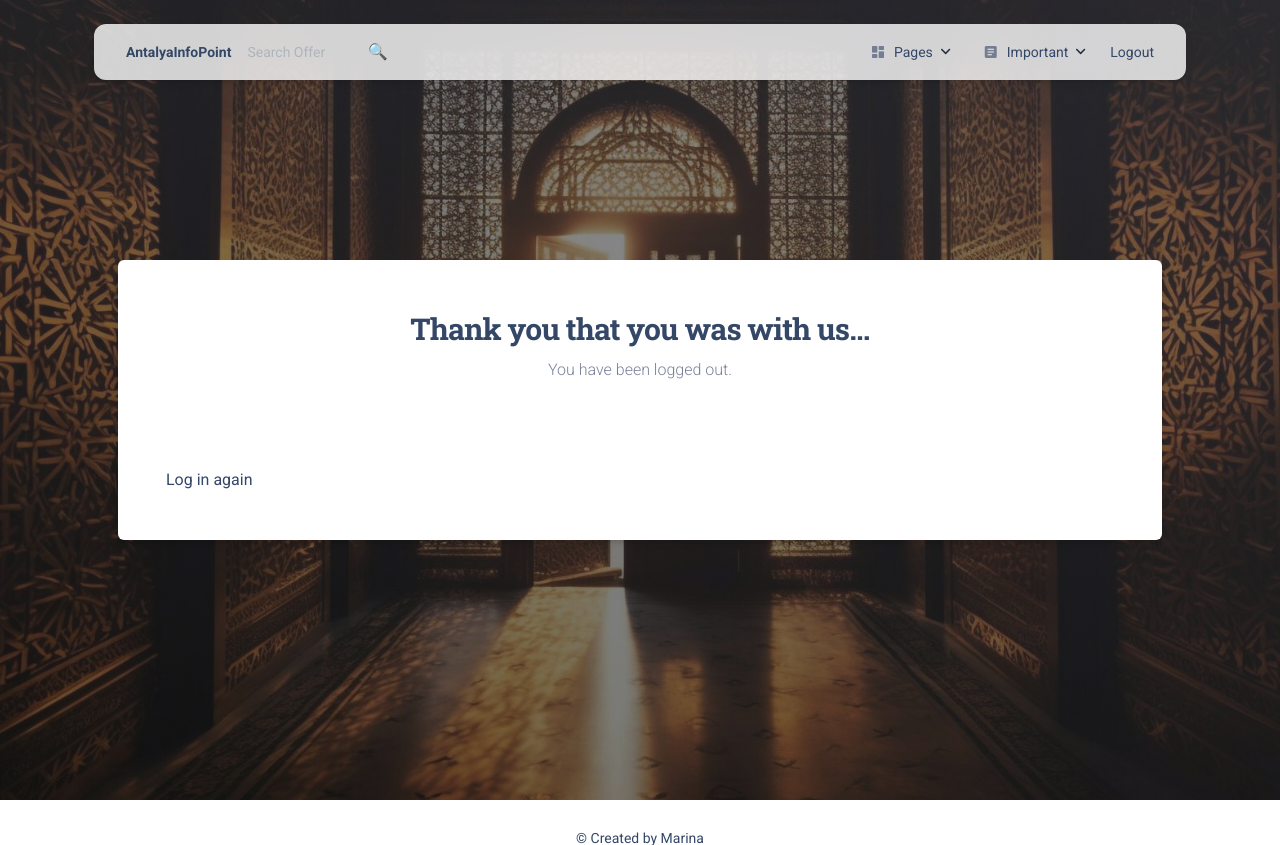
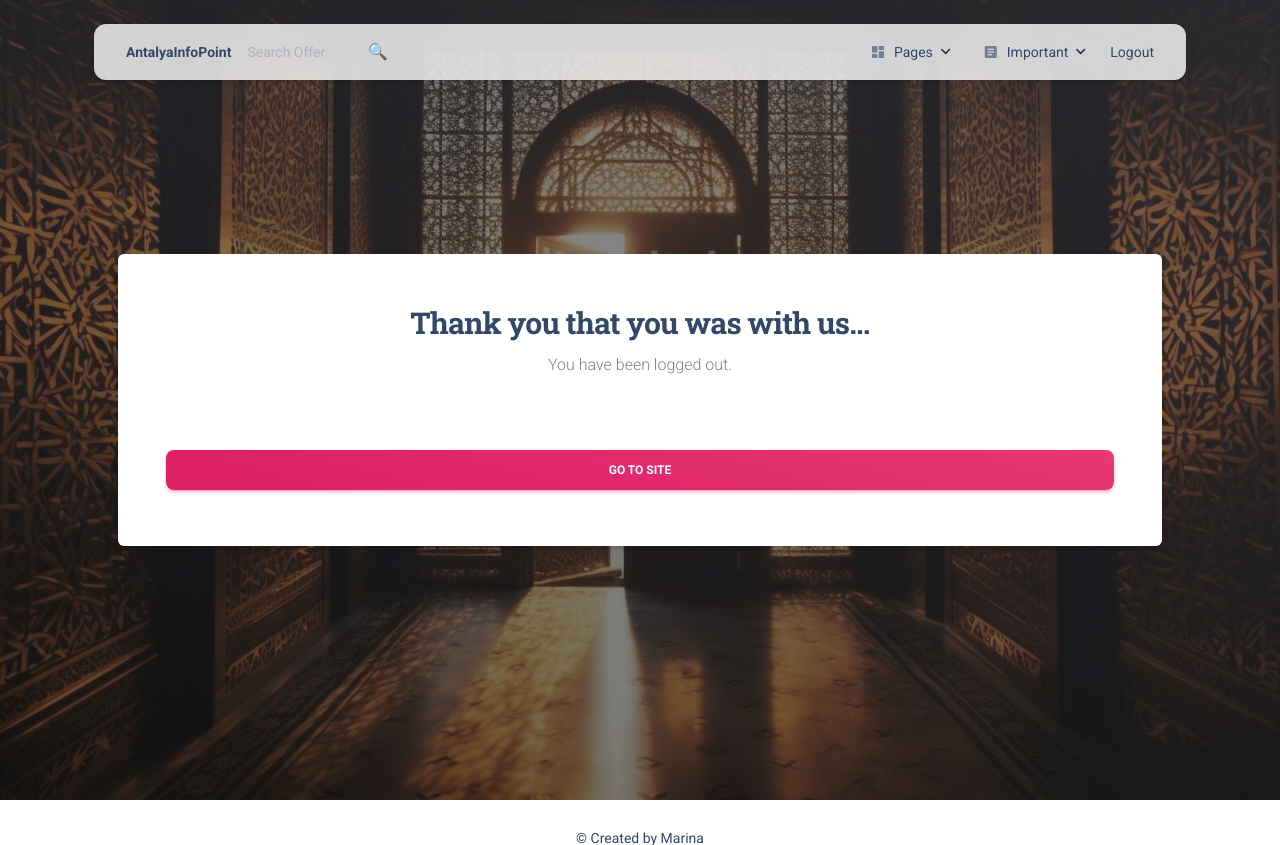
Before and after one commit to marinaua13/antalya-info-point, a Django app: template templates/registration/logged_out.html in a window 1280 px wide. Shown: the top 845 px of the page. Run offline with Django 5.2, Linux system fonts and the light colour scheme; the template is opened without the code that fills it, so the values that code supplies are empty; the visitor is signed in with stand-in values (Sample User, id 1); parts of the project's set-up code (start-up, migrations or seed data) failed here and were passed over; some libraries are stand-ins or nearby versions.

Commit message:
add possibility to go to site without registration

```diff
--- a/templates/registration/logged_out.html
+++ b/templates/registration/logged_out.html
@@ -19,7 +19,12 @@
                             </div>
                             <div class="mt-5">
                                 <div class="d-grid mt-3">
-                                    <a href="{% url 'catalog:index' %}" class="btn btn-gray-800"><a href="{% url 'login' %}">Log in again</a></a>
+                                    {% if user.is_authenticated %}
+                                      <a href="{% url 'catalog:index' %}" class="btn bg-gradient-primary w-100 my-4 mb-2">Go to site</a>
+                                  {% else %}
+                                      <a href="{% url 'login' %}" class="btn btn-gray-800">Log in again</a>
+                                      <a href="{% url 'catalog:index' %}" class="btn btn-gray-800">Go to site</a>
+                                  {% endif %}
                                 </div>
                             </div>
                         </div>
```
